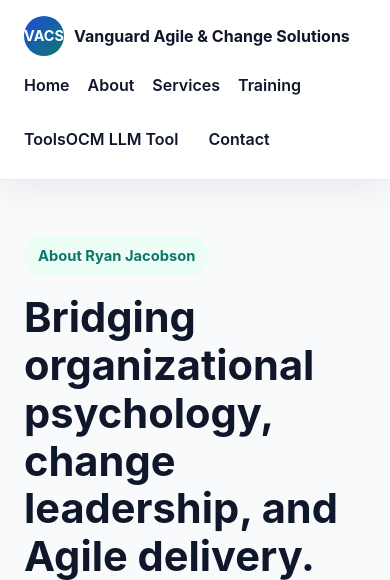
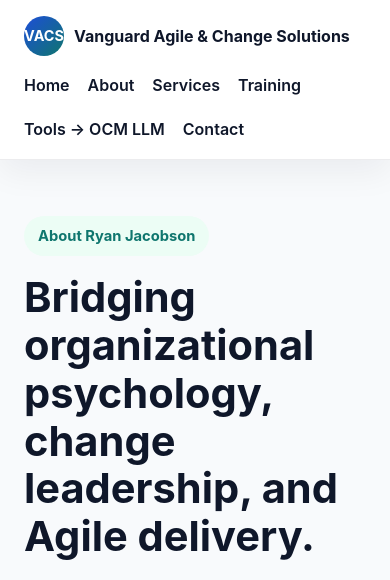
Before and after one commit to rkjvx8/OCM-LLM2, a Flask app: page /about in a window 390 px wide. Shown: the top 580 px of the page. Run offline with Flask 3, Linux system fonts and the light colour scheme.

Commit message:
Revert tools dropdown to single OCM LLM link

```diff
--- a/templates/base.html
+++ b/templates/base.html
@@ -60,44 +60,8 @@
         color: white;
         font-size: 0.9rem;
       }
-      nav { display: flex; flex-wrap: wrap; gap: 18px; align-items: center; }
+      nav { display: flex; flex-wrap: wrap; gap: 18px; }
       nav a { color: var(--navy); font-weight: 600; }
-      .tools-menu {
-        position: relative;
-        display: inline-flex;
-        align-items: center;
-      }
-      .tools-trigger {
-        color: var(--navy);
-        font-weight: 600;
-        cursor: default;
-      }
-      .tools-dropdown {
-        position: absolute;
-        top: calc(100% + 10px);
-        left: 0;
-        min-width: 220px;
-        background: #ffffff;
-        border: 1px solid var(--border);
-        border-radius: 12px;
-        padding: 10px;
-        box-shadow: 0 16px 36px rgba(15, 23, 42, 0.12);
-        display: none;
-        z-index: 30;
-      }
-      .tools-dropdown a {
-        display: block;
-        padding: 10px 12px;
-        border-radius: 8px;
-      }
-      .tools-dropdown a:hover {
-        background: #f1f5f9;
-        text-decoration: none;
-      }
-      .tools-menu:hover .tools-dropdown,
-      .tools-menu:focus-within .tools-dropdown {
-        display: block;
-      }
       .hero {
         padding: 72px 24px 36px;
         background: linear-gradient(135deg, #f8fafc 0%, #f0fdfa 100%);
@@ -266,15 +230,6 @@
       }
       @media (max-width: 800px) {
         .nav-shell { flex-direction: column; align-items: flex-start; }
-        .tools-dropdown {
-          position: static;
-          display: block;
-          box-shadow: none;
-          border: 0;
-          padding: 0;
-          min-width: 0;
-        }
-        .tools-dropdown a { padding-left: 0; }
       }
     </style>
   </head>
@@ -290,12 +245,7 @@
           <a href="{{ url_for('about') }}">About</a>
           <a href="{{ url_for('services_page') }}">Services</a>
           <a href="{{ url_for('training') }}">Training</a>
-          <div class="tools-menu">
-            <span class="tools-trigger">Tools</span>
-            <div class="tools-dropdown">
-              <a href="https://ocm-llm-app-tklky.ondigitalocean.app/">OCM LLM Tool</a>
-            </div>
-          </div>
+          <a href="https://ocm-llm-app-tklky.ondigitalocean.app/">Tools -&gt; OCM LLM</a>
           <a href="{{ url_for('contact') }}">Contact</a>
         </nav>
       </div>
```
